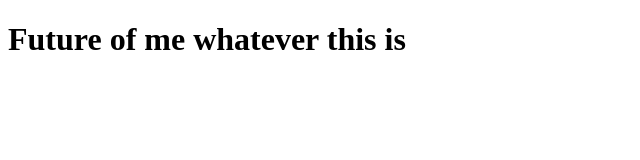
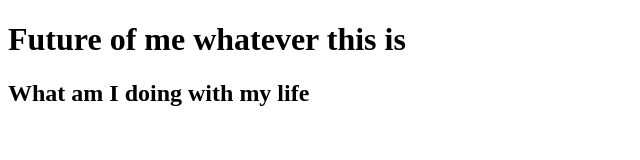
Before and after one commit to PieceOfSht35/PieceOfSht35.github.io, a plain HTML site: page index.html in a window 1280 px wide. Shown: the whole page, without its empty margins (0-640 px from the left). Drawn offline with Linux system fonts and the light colour scheme.

Commit message:
Update index.html
What am I doing with life

```diff
--- a/index.html
+++ b/index.html
@@ -7,5 +7,6 @@
 </head>
 <body>
     <h1>Future of me whatever this is</h1>
+    <h2>What am I doing with my life</h2>
 </body>
 </html>
```
